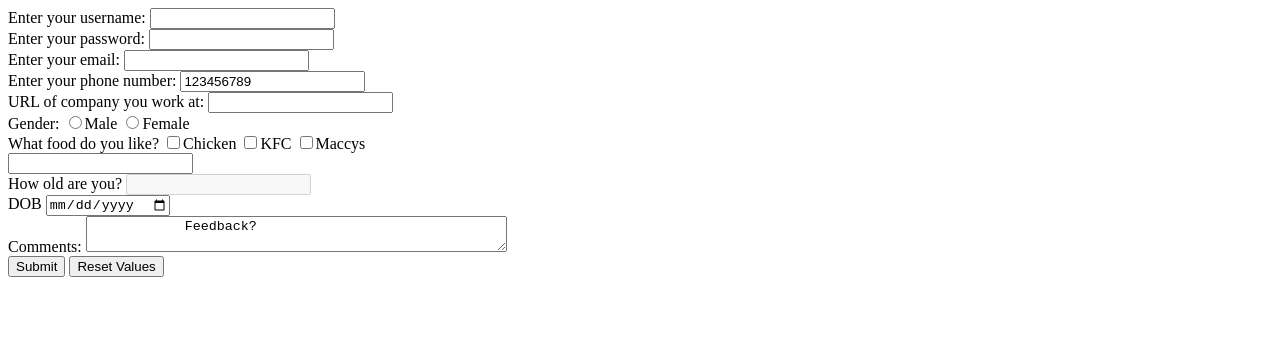
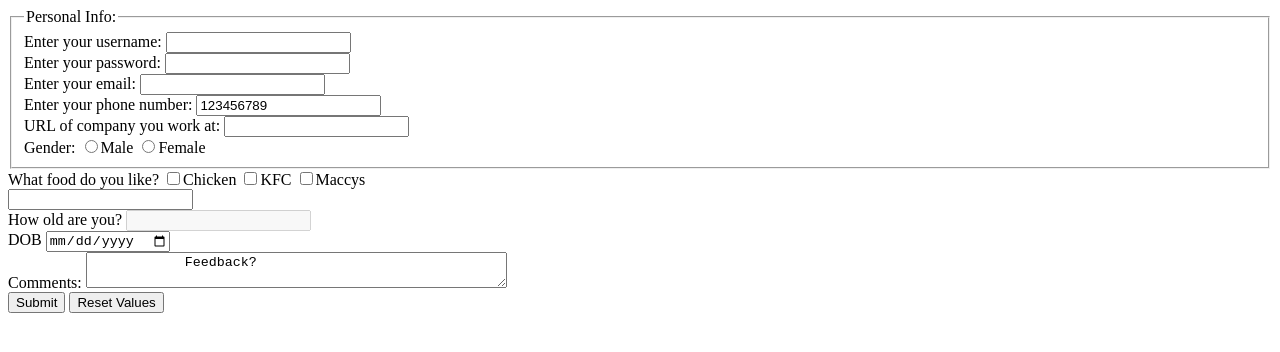
Before and after one commit to kierawaltonqa/Dec2020html, a plain HTML site: page html/04-forms.html in a window 1280 px wide. Drawn offline with Linux system fonts and the light colour scheme.

Commit message:
edit forms file

```diff
--- a/html/04-forms.html
+++ b/html/04-forms.html
@@ -13,6 +13,8 @@
     <!-- GET = Arguments are appended to the URL of the request -->
     <!-- POST = info is sent in the body of the request -->
     <form method="GET" action="">
+        <fieldset>
+            <legend>Personal Info:</legend>
             <label>Enter your username:</label>
             <input type="text" name="username" required />
             <br />
@@ -32,6 +34,7 @@
             <input type="radio" id="male" name="gender">Male </input>
             <input type="radio" id="male" name="gender">Female </input>
             <br />
+        </fieldset>
         <label>What food do you like?</label>
         <input type="checkbox">Chicken</input>
         <input type="checkbox">KFC</input>
```
Lines whose indentation alone changed are shown as unchanged.
